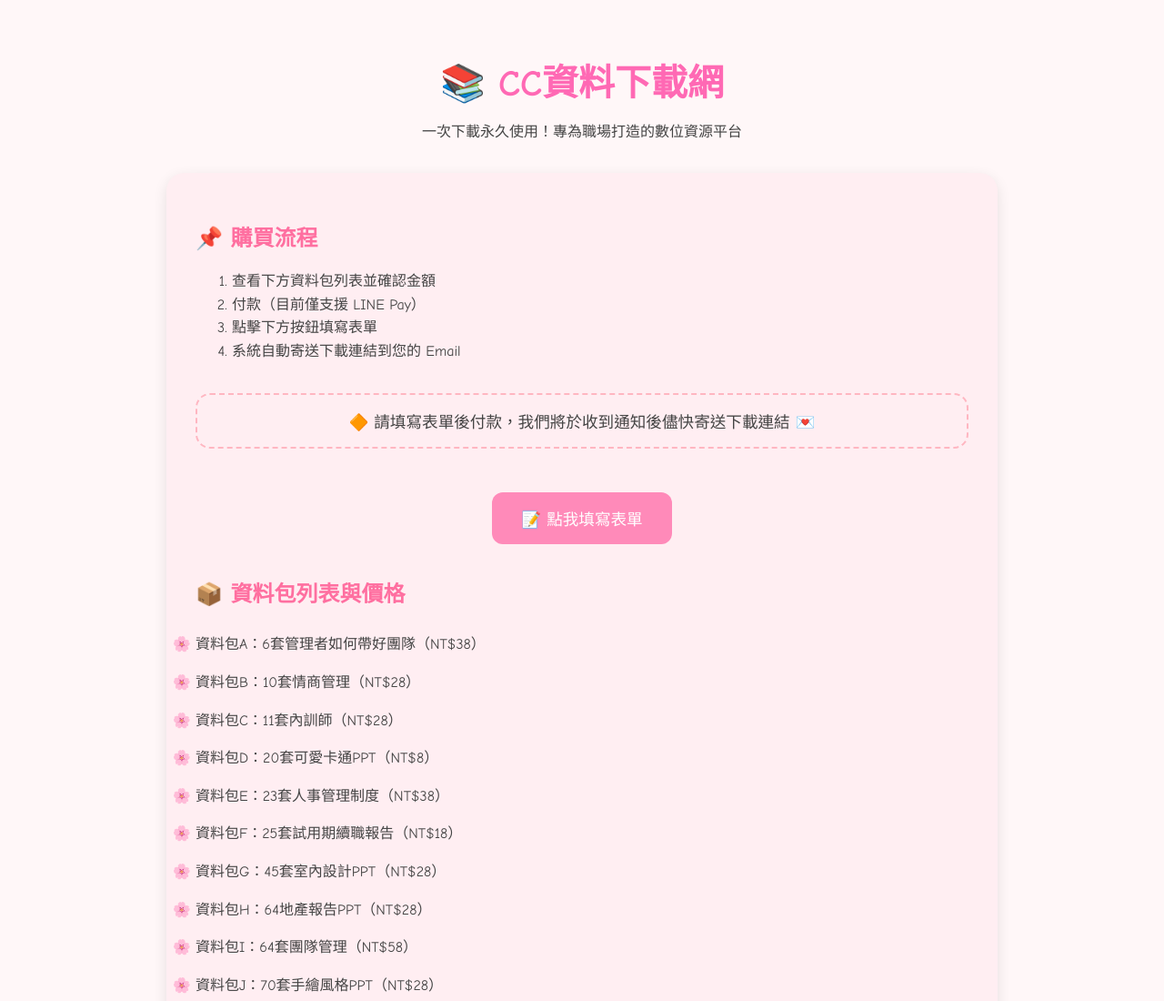
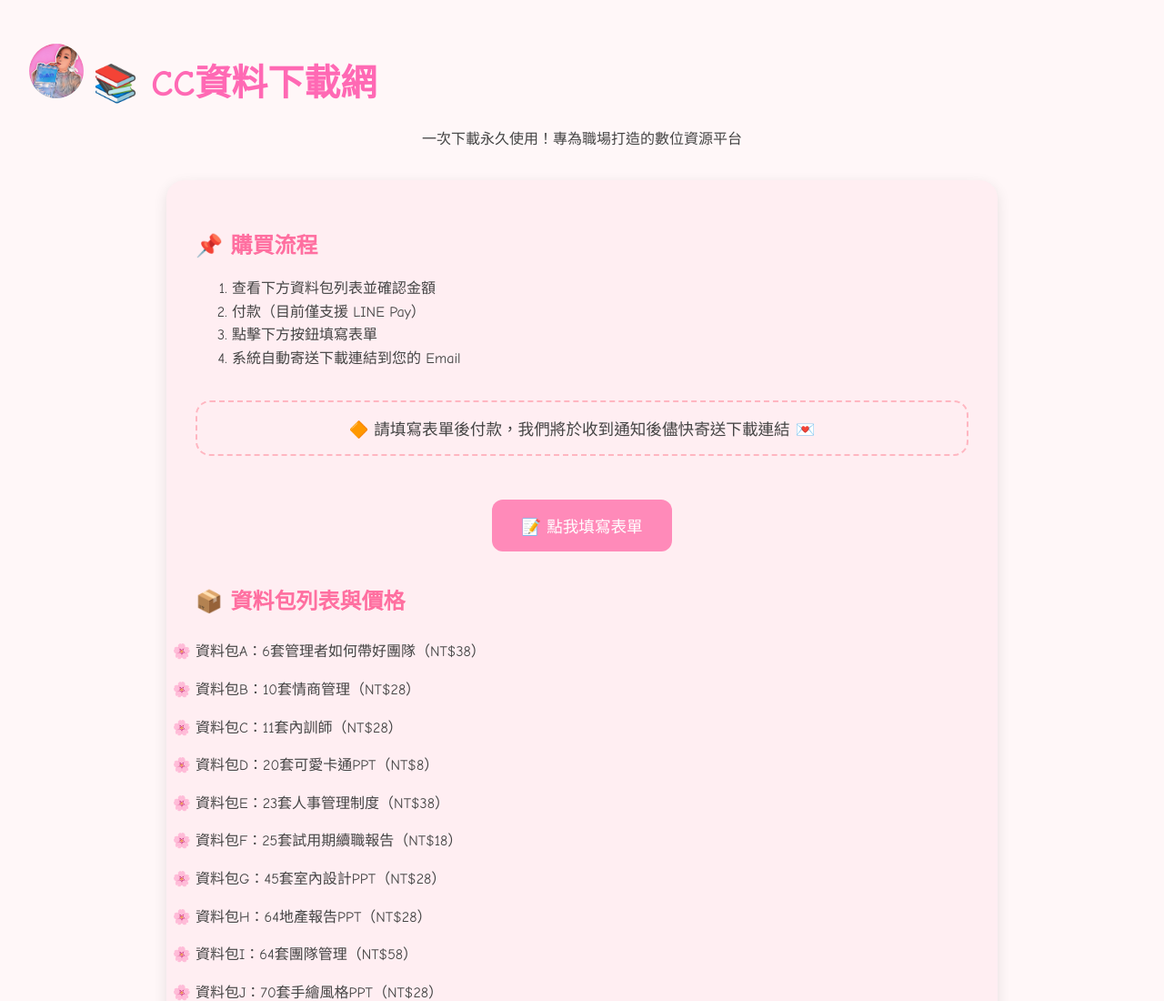
Before and after one commit to openhappyamis/ccdata, a plain HTML site: page index.html in a window 1280 px wide. Shown: the top 1100 px of the page at 91% size. Drawn offline with Linux system fonts and the light colour scheme.

Commit message:
新增 LOGO 圖片並更新首頁

```diff
--- a/index.html
+++ b/index.html
@@ -71,7 +71,7 @@
 </head>
 <body>
   <header>
-    <h1>📚 CC資料下載網</h1>
+    <div style="display:flex;align-items:center;gap:10px;"><img src="logo.jpg" alt="Logo" style="width:60px;border-radius:50%"><h1>📚 CC資料下載網</h1></div>
     <p>一次下載永久使用！專為職場打造的數位資源平台</p>
   </header>
 
```
Also changed, not shown: logo.jpg (added).
